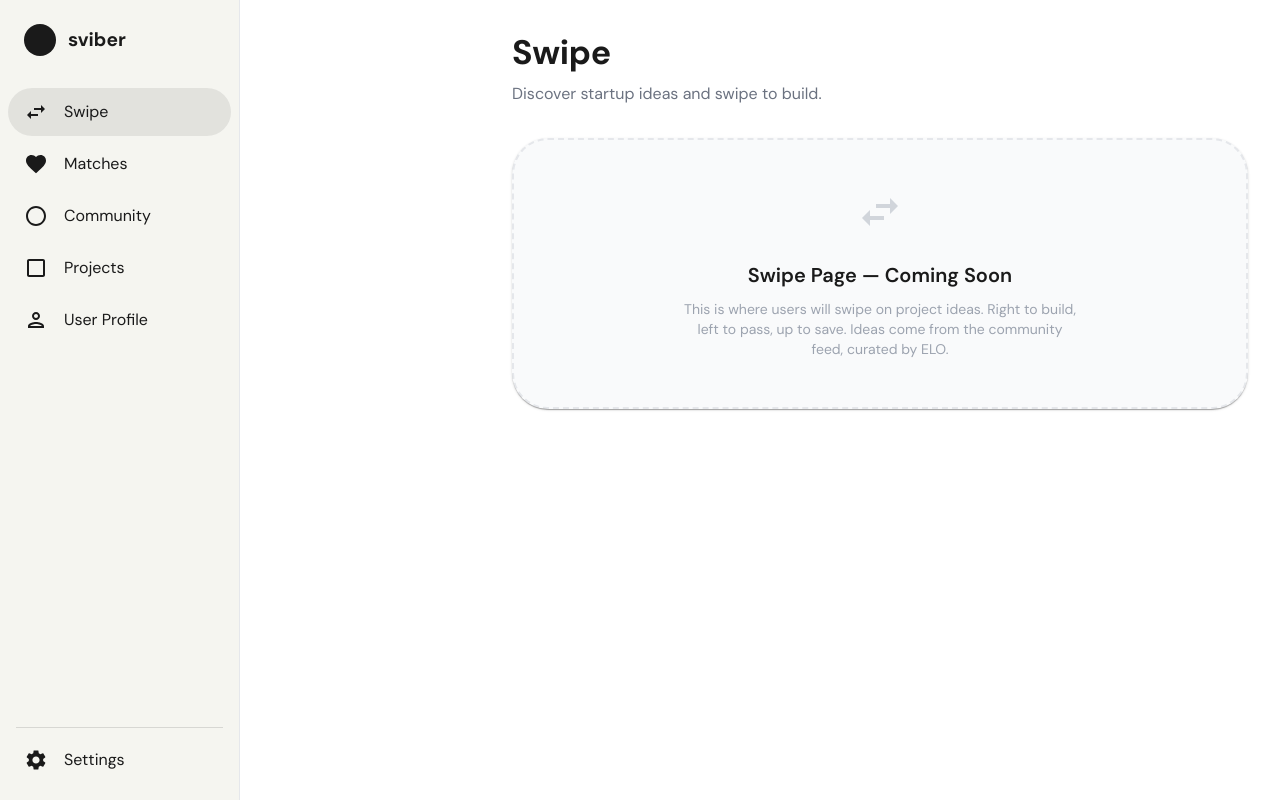
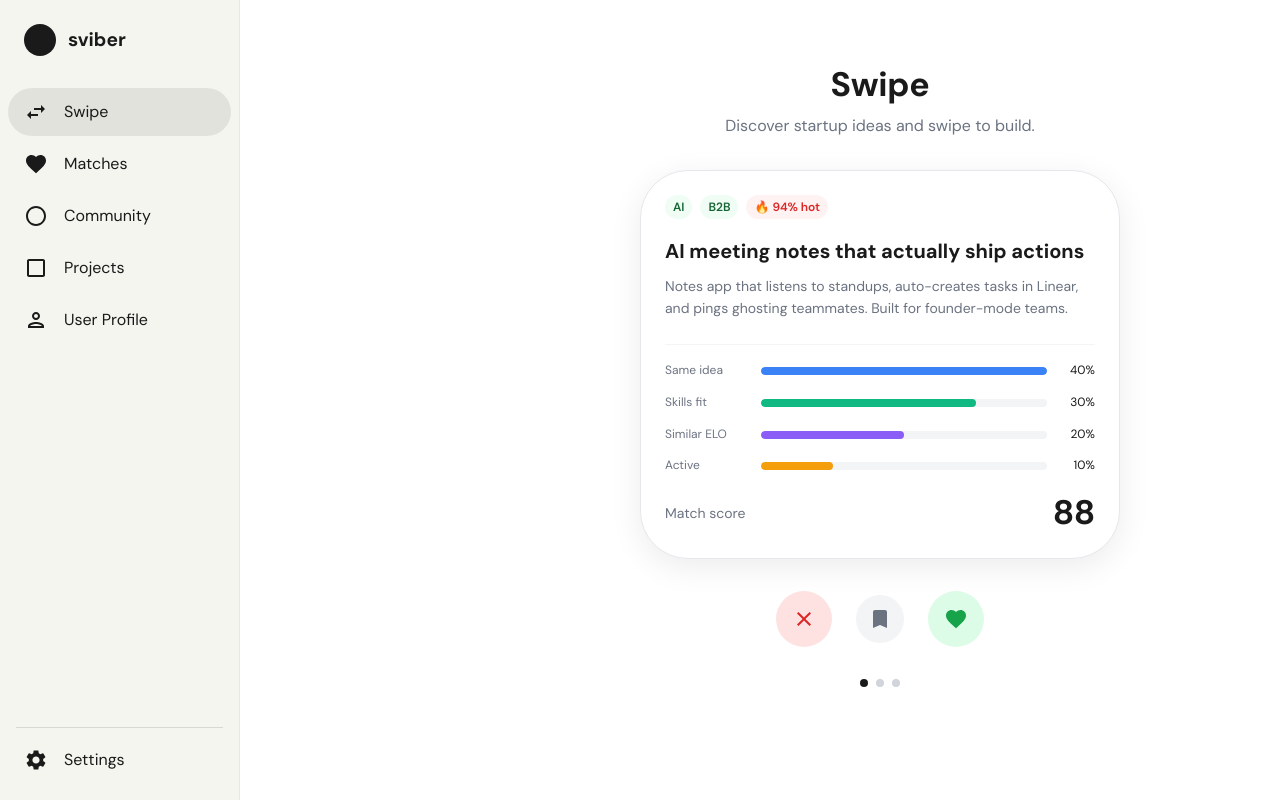
Before and after one commit to som1shi/sviber, a React (Vite) app in the folder client/: page /app/swipe in a window 1280 px wide. Built offline with nearby package versions, Linux system fonts and the light colour scheme; no server answers.

Commit message:
implement swipe page UI with match breakdown bars

```diff
--- a/client/src/pages/SwipePage.jsx
+++ b/client/src/pages/SwipePage.jsx
@@ -1,32 +1,140 @@
-import { Box, Typography, Paper } from '@mui/material';
-import { SwapHoriz as SwapHorizIcon } from '@mui/icons-material';
+import { useState } from 'react';
+import { Box, Typography, IconButton, Chip } from '@mui/material';
+import CloseIcon from '@mui/icons-material/Close';
+import FavoriteIcon from '@mui/icons-material/Favorite';
+import BookmarkIcon from '@mui/icons-material/Bookmark';
+
+const ideas = [
+  {
+    id: 1,
+    title: 'AI meeting notes that actually ship actions',
+    pitch: 'Notes app that listens to standups, auto-creates tasks in Linear, and pings ghosting teammates. Built for founder-mode teams.',
+    tags: ['AI', 'B2B'],
+    heat: 94,
+    matchScore: 88,
+  },
+  {
+    id: 2,
+    title: 'Stripe for creator payouts',
+    pitch: 'One API to split revenue between creators, platforms, and collaborators. No more spreadsheet hell.',
+    tags: ['Fintech', 'API'],
+    heat: 87,
+    matchScore: 73,
+  },
+  {
+    id: 3,
+    title: 'Cursor but for design',
+    pitch: 'AI pair designer that lives in Figma. Suggests components, catches inconsistencies, and writes your design tokens.',
+    tags: ['Design', 'AI'],
+    heat: 91,
+    matchScore: 65,
+  },
+];
 
 export default function SwipePage() {
+  const [current, setCurrent] = useState(0);
+  const [gone, setGone] = useState([]);
+
+  const handleSwipe = (direction) => {
+    setGone((prev) => [...prev, { id: ideas[current].id, direction }]);
+    setCurrent((prev) => prev + 1);
+  };
+
+  const idea = ideas[current];
+
+  if (!idea) {
+    return (
+      <Box sx={{ display: 'flex', flexDirection: 'column', alignItems: 'center', justifyContent: 'center', height: '70vh', gap: 2 }}>
+        <Typography variant="h5" fontWeight={700}>You've seen everything 🎉</Typography>
+        <Typography sx={{ color: '#6b7280' }}>Check back later for new ideas.</Typography>
+      </Box>
+    );
+  }
+
   return (
-    <Box>
-      <Typography variant="h4" sx={{ fontWeight: 700, mb: 1 }}>
-        Swipe
-      </Typography>
-      <Typography sx={{ color: '#6b7280', mb: 4 }}>
-        Discover startup ideas and swipe to build.
-      </Typography>
-      <Paper
+    <Box sx={{ display: 'flex', flexDirection: 'column', alignItems: 'center', py: 4, gap: 4 }}>
+      <Typography variant="h4" fontWeight={700}>Swipe</Typography>
+      <Typography sx={{ color: '#6b7280', mt: -3 }}>Discover startup ideas and swipe to build.</Typography>
+
+      {/* Card */}
+      <Box
         sx={{
-          p: 6,
-          textAlign: 'center',
-          backgroundColor: '#f9fafb',
-          border: '2px dashed #e5e7eb',
-          borderRadius: 3,
+          width: 480,
+          minHeight: 380,
+          borderRadius: 4,
+          border: '1px solid #e5e7eb',
+          backgroundColor: '#fff',
+          boxShadow: '0 8px 32px rgba(0,0,0,0.08)',
+          overflow: 'hidden',
         }}
       >
-        <SwapHorizIcon sx={{ fontSize: 48, color: '#d1d5db', mb: 2 }} />
-        <Typography variant="h6" sx={{ fontWeight: 600, mb: 1 }}>
-          Swipe Page — Coming Soon
-        </Typography>
-        <Typography variant="body2" sx={{ color: '#9ca3af', maxWidth: 400, mx: 'auto' }}>
-          This is where users will swipe on project ideas. Right to build, left to pass, up to save. Ideas come from the community feed, curated by ELO.
-        </Typography>
-      </Paper>
+
+        <Box sx={{ p: 3 }}>
+          {/* Tags + heat */}
+          <Box sx={{ display: 'flex', gap: 1, mb: 2 }}>
+            {idea.tags.map((tag) => (
+              <Chip key={tag} label={tag} size="small" sx={{ backgroundColor: '#f0fdf4', color: '#166534', fontWeight: 600, fontSize: '0.75rem' }} />
+            ))}
+            <Chip label={`🔥 ${idea.heat}% hot`} size="small" sx={{ backgroundColor: '#fef2f2', color: '#dc2626', fontWeight: 600, fontSize: '0.75rem' }} />
+          </Box>
+
+          {/* Title */}
+          <Typography variant="h6" fontWeight={700} sx={{ mb: 1 }}>
+            {idea.title}
+          </Typography>
+
+          {/* Pitch */}
+          <Typography variant="body2" sx={{ color: '#6b7280', lineHeight: 1.6, mb: 3 }}>
+            {idea.pitch}
+          </Typography>
+
+          {/* Match breakdown */}
+<Box sx={{ pt: 2, borderTop: '1px solid #f3f4f6' }}>
+  {[
+    { label: 'Same idea', pct: 40, color: '#3b82f6' },
+    { label: 'Skills fit', pct: 30, color: '#10b981' },
+    { label: 'Similar ELO', pct: 20, color: '#8b5cf6' },
+    { label: 'Active', pct: 10, color: '#f59e0b' },
+  ].map((signal) => (
+    <Box key={signal.label} sx={{ display: 'flex', alignItems: 'center', gap: 2, mb: 1.5 }}>
+      <Typography variant="caption" sx={{ color: '#6b7280', width: 80, flexShrink: 0 }}>
+        {signal.label}
+      </Typography>
+      <Box sx={{ flex: 1, height: 8, borderRadius: 4, backgroundColor: '#f3f4f6', overflow: 'hidden' }}>
+        <Box sx={{ width: `${signal.pct * 2.5}%`, height: '100%', borderRadius: 4, backgroundColor: signal.color }} />
+      </Box>
+      <Typography variant="caption" fontWeight={700} sx={{ width: 32, textAlign: 'right' }}>
+        {signal.pct}%
+      </Typography>
+    </Box>
+  ))}
+  <Box sx={{ display: 'flex', justifyContent: 'space-between', alignItems: 'center', mt: 2 }}>
+    <Typography variant="body2" sx={{ color: '#6b7280' }}>Match score</Typography>
+    <Typography variant="h4" fontWeight={800}>{idea.matchScore}</Typography>
+  </Box>
+</Box>
+        </Box>
+      </Box>
+
+      {/* Buttons */}
+      <Box sx={{ display: 'flex', gap: 3, alignItems: 'center' }}>
+        <IconButton onClick={() => handleSwipe('left')} sx={{ backgroundColor: '#fee2e2', width: 56, height: 56, '&:hover': { backgroundColor: '#fecaca' } }}>
+          <CloseIcon sx={{ color: '#dc2626' }} />
+        </IconButton>
+        <IconButton onClick={() => handleSwipe('up')} sx={{ backgroundColor: '#f3f4f6', width: 48, height: 48, '&:hover': { backgroundColor: '#e5e7eb' } }}>
+          <BookmarkIcon sx={{ color: '#6b7280' }} />
+        </IconButton>
+        <IconButton onClick={() => handleSwipe('right')} sx={{ backgroundColor: '#dcfce7', width: 56, height: 56, '&:hover': { backgroundColor: '#bbf7d0' } }}>
+          <FavoriteIcon sx={{ color: '#16a34a' }} />
+        </IconButton>
+      </Box>
+
+      {/* Dots */}
+      <Box sx={{ display: 'flex', gap: 1 }}>
+        {ideas.map((_, i) => (
+          <Box key={i} sx={{ width: 8, height: 8, borderRadius: '50%', backgroundColor: i === current ? '#1a1a1a' : '#d1d5db' }} />
+        ))}
+      </Box>
     </Box>
   );
 }
```
